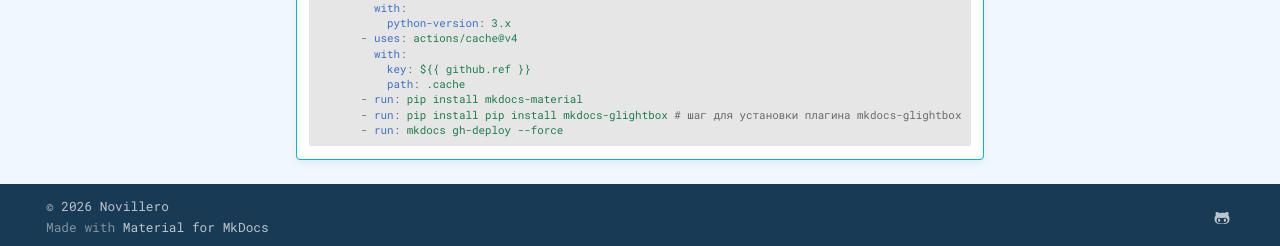
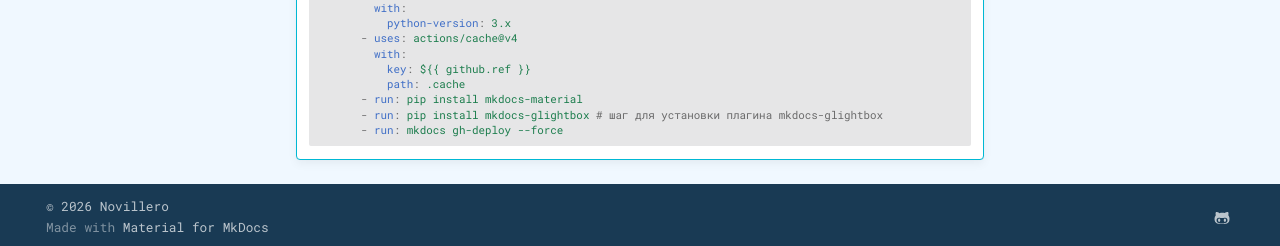
Before and after one commit to novillero/dac-advanced, an MkDocs documentation site: the page built from docs/pet-project/mkdocs-publication.md, in a window 1280 px wide and 900 px high, scrolled down 2502 px. Shown: the part 651-897 px from the top of the window. Built offline with MkDocs 1.6.1 and Material for MkDocs 9.7.7, drawn with Linux system fonts in a browser that asks for light colours; some web fonts are replaced.

Commit message:
fix publication

````diff
--- a/docs/pet-project/mkdocs-publication.md
+++ b/docs/pet-project/mkdocs-publication.md
@@ -109,6 +109,6 @@ GitHub Pages — это бесплатный хостинг от GitHub, пре
               key: ${{ github.ref }}
               path: .cache
           - run: pip install mkdocs-material
-          - run: pip install pip install mkdocs-glightbox # шаг для установки плагина mkdocs-glightbox
+          - run: pip install mkdocs-glightbox # шаг для установки плагина mkdocs-glightbox
           - run: mkdocs gh-deploy --force
     ```
````
